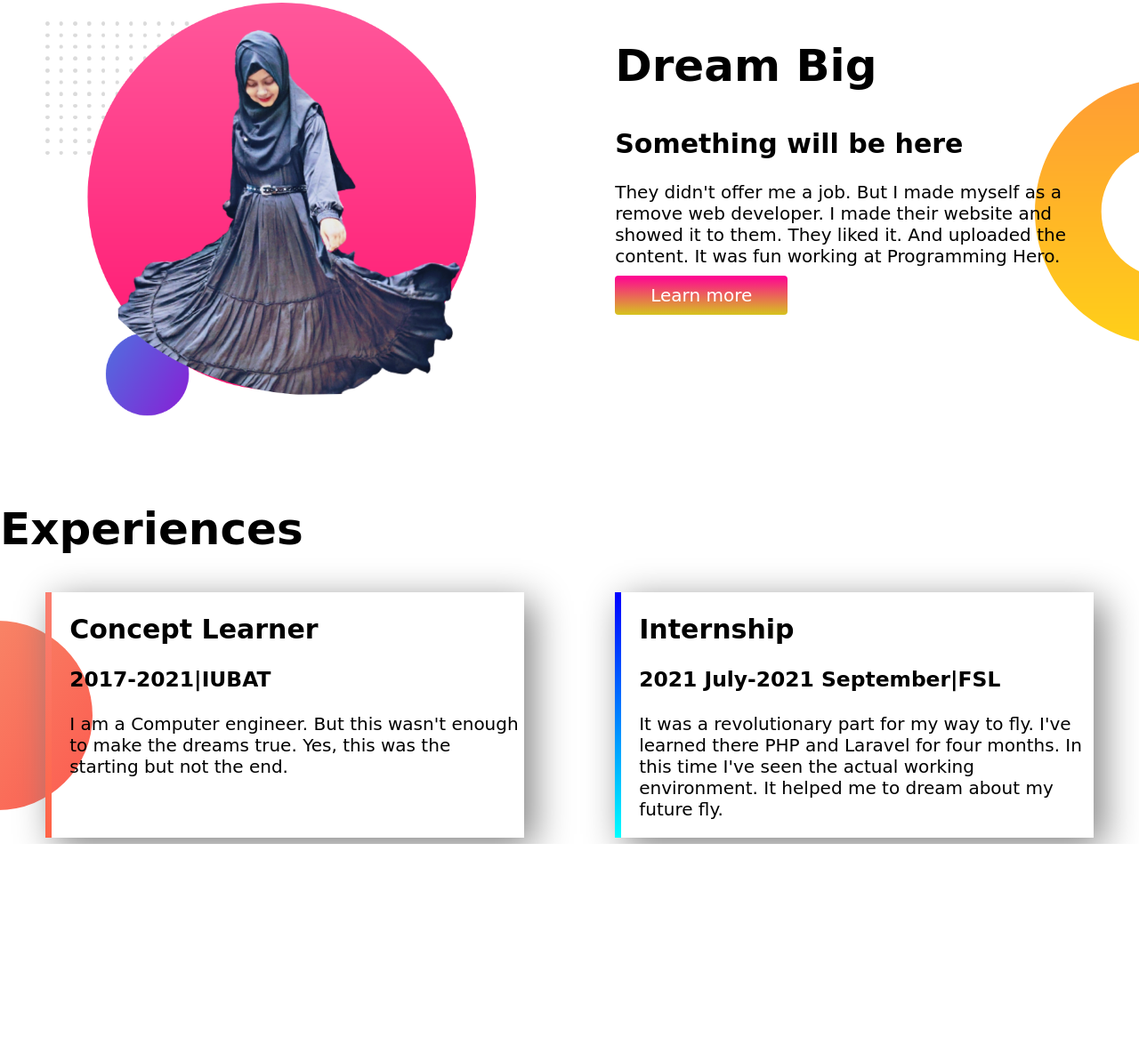
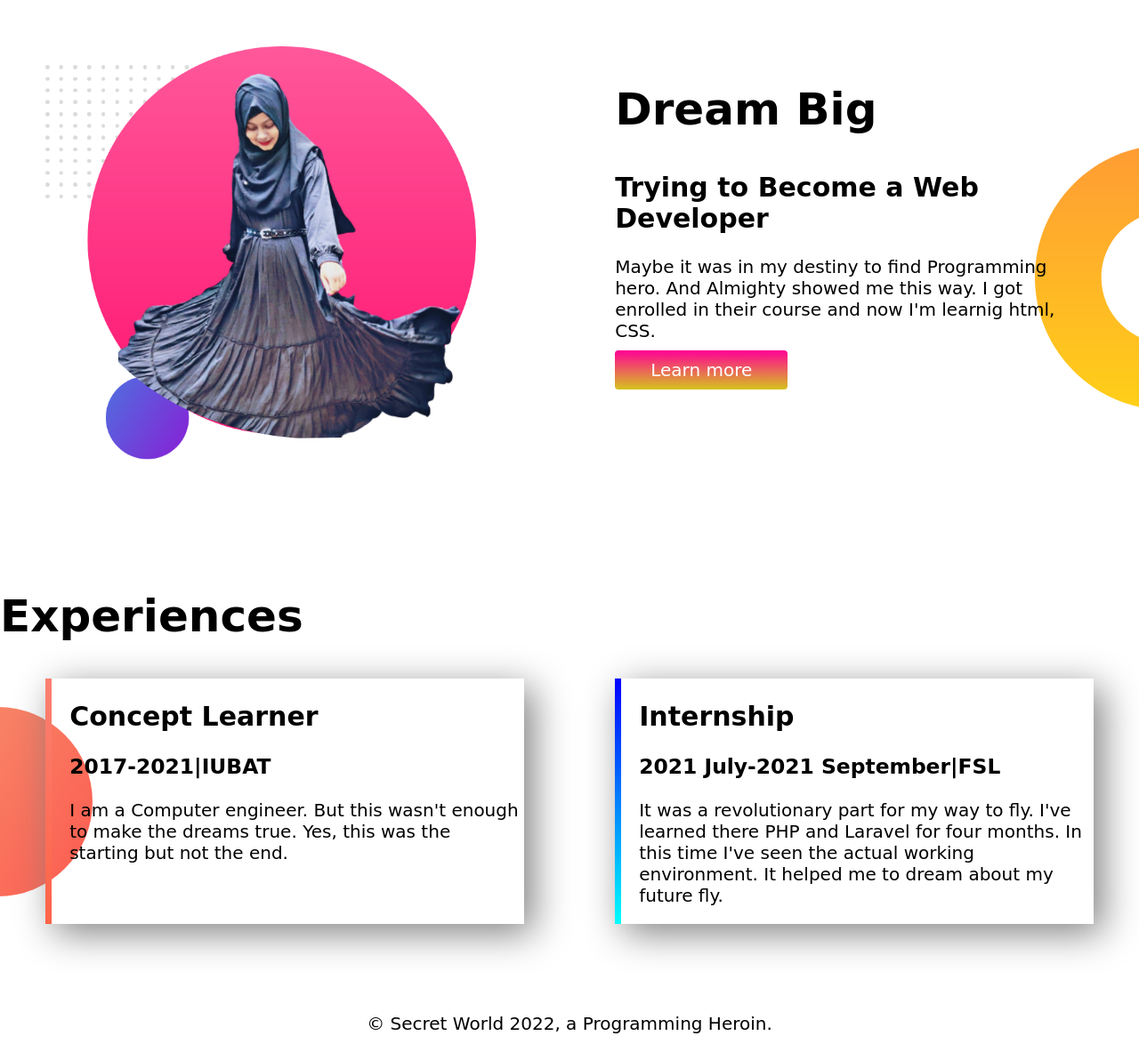
Before and after one commit to AnikaLabiba/practice1-website, a plain HTML site: page index.html in a window 1280 px wide. Shown: the part 620-1803 px from the top of the page at 89% size. Before the commit the page ends 1569 px from the top, so only its background shows below. Drawn offline with Linux system fonts and the light colour scheme; a web font is replaced by a local one.

Commit message:
completed

```diff
--- a/index.html
+++ b/index.html
@@ -19,7 +19,7 @@
         <div class="half-first">
             <h1>Welcome To</h1>
             <h1>My <span class="blue-word">Secret</span> World</h1>
-            <h2>Be a Believer and Climber</h2>
+            <h2>Be a Believer</h2>
             <p>I was a confused person. Even didn't beileve in myself. But I tried, I tried to build myself. Tried to
                 change myself from confused to confident that I also can do. And see, now I'm implementing this website.
                 And I promise you to see me in the higher...</p>
@@ -35,10 +35,10 @@
         </div>
         <div class="half-first">
             <h1>Dream Big</h1>
-            <h2>Something will be here</h2>
+            <h2>Trying to Become a Web Developer</h2>
             <p>
-                They didn't offer me a job. But I made myself as a remove web developer. I made their website and showed
-                it to them. They liked it. And uploaded the content. It was fun working at Programming Hero.
+                Maybe it was in my destiny to find Programming hero. And Almighty showed me this way. I got enrolled in
+                their course and now I'm learnig html, CSS.
             </p>
             <a target="_blank" href="https://github.com/anikalabiba">Learn more</a>
         </div>
@@ -62,7 +62,9 @@
             </div>
         </div>
     </section>
-
+    <footer>
+        <p>© Secret World 2022, a Programming Heroin.</p>
+    </footer>
 </body>
 
 </html>
--- a/style.css
+++ b/style.css
@@ -2,7 +2,7 @@ body{
     font-family: 'Pushster', cursive;
     margin:0;
     font-size: 20px;
-    margin-bottom:3px;
+
 }
 h1{
    font-size: 50px;
@@ -16,6 +16,7 @@ h1 .blue-word{
 .half-first{
     width:50%;
     margin:4%;
+    margin-bottom: 100px;
 }
 .half-first img{
     width:90%;
@@ -31,7 +32,7 @@ h1 .blue-word{
 }
 .experience-area{
     display:flex;
-    margin-bottom: 5px;
+
     background-image: url(images/exp-bg.png);
     background-repeat: no-repeat;
     background-position: left;
@@ -40,7 +41,7 @@ h1 .blue-word{
     width:40%;
     margin-left:4%;
     margin-right:4%;
-    margin-bottom: 2px;
+
     padding-left: 20px;
     box-shadow: 10px 10px 40px gray;
 
@@ -71,3 +72,7 @@ h1 .blue-word{
     color: white;
     border-radius: 4px;
 }
+footer p{
+    text-align: center;
+    margin-top: 100px;
+}
```
